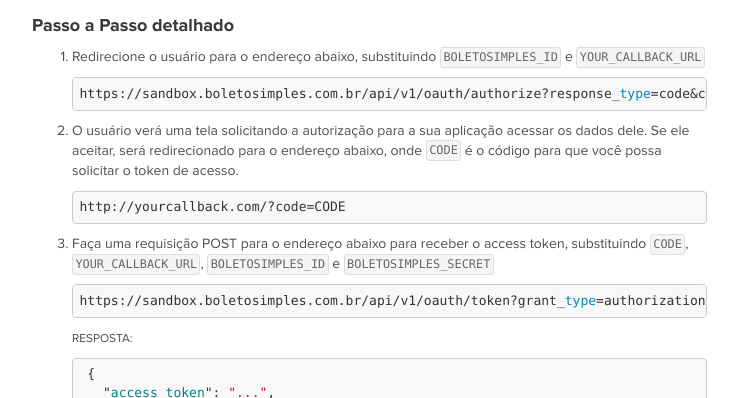
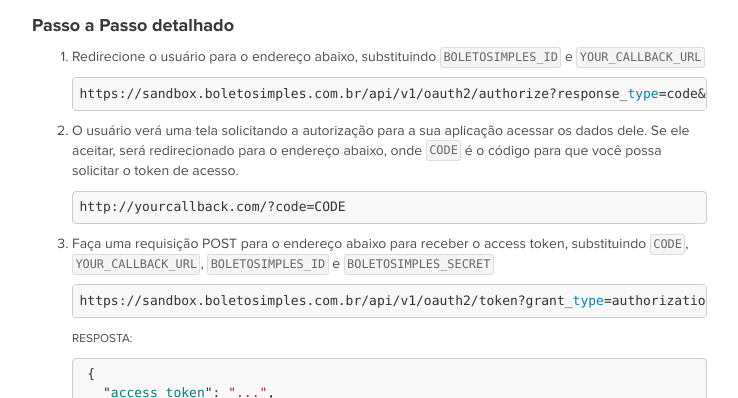
Before and after one commit to BoletoSimples/boletosimples-docs, a Jekyll site: the page built from authentication.md, in a window 1280 px wide and 900 px high, scrolled down 2196 px. Shown: the part 174-572 px from the top of the window, without its empty margins (398-1136 px from the left). Built offline with Jekyll 4.4.1, drawn with Linux system fonts in a browser that asks for light colours.

Commit message:
fix oauth2 example

```diff
--- a/authentication.md
+++ b/authentication.md
@@ -156,7 +156,7 @@ OAuth2 requer que o usuário autorize o acesso da sua app à conta dele. Para au
 
 1. Redirecione o usuário para o endereço abaixo, substituindo `BOLETOSIMPLES_ID` e `YOUR_CALLBACK_URL`
 
-    <pre class="bash">https://sandbox.boletosimples.com.br/api/v1/oauth/authorize?response_type=code&amp;client_id=BOLETOSIMPLES_ID&amp;redirect_uri=YOUR_CALLBACK_URL</pre>
+    <pre class="bash">https://sandbox.boletosimples.com.br/api/v1/oauth2/authorize?response_type=code&amp;client_id=BOLETOSIMPLES_ID&amp;redirect_uri=YOUR_CALLBACK_URL</pre>
 
 1. O usuário verá uma tela solicitando a autorização para a sua aplicação acessar os dados dele. Se ele aceitar, será redirecionado para o endereço abaixo, onde `CODE` é o código para que você possa solicitar o token de acesso.
 
@@ -164,7 +164,7 @@ OAuth2 requer que o usuário autorize o acesso da sua app à conta dele. Para au
 
 1. Faça uma requisição POST para o endereço abaixo para receber o access token, substituindo `CODE`, `YOUR_CALLBACK_URL`, `BOLETOSIMPLES_ID` e `BOLETOSIMPLES_SECRET`
 
-    <pre class="bash">https://sandbox.boletosimples.com.br/api/v1/oauth/token?grant_type=authorization_code&amp;code=CODE&amp;redirect_uri=YOUR_CALLBACK_URL&amp;client_id=BOLETOSIMPLES_ID&amp;client_secret=BOLETOSIMPLES_SECRET</pre>
+    <pre class="bash">https://sandbox.boletosimples.com.br/api/v1/oauth2/token?grant_type=authorization_code&amp;code=CODE&amp;redirect_uri=YOUR_CALLBACK_URL&amp;client_id=BOLETOSIMPLES_ID&amp;client_secret=BOLETOSIMPLES_SECRET</pre>
 
     <small>Resposta:</small>
 
```
